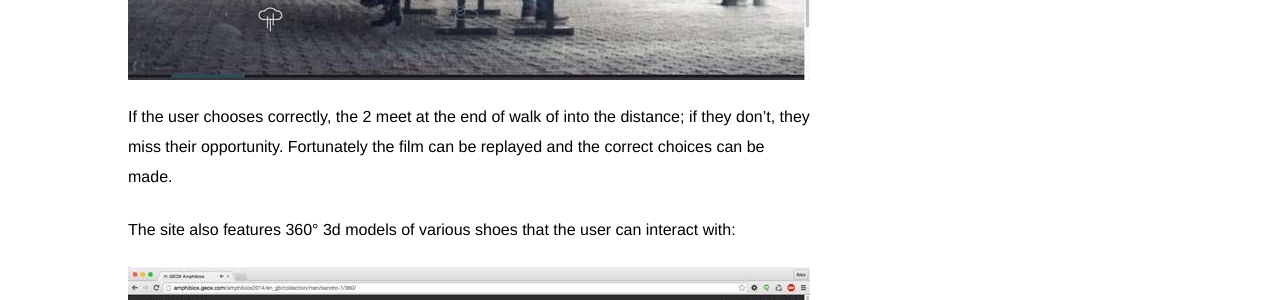
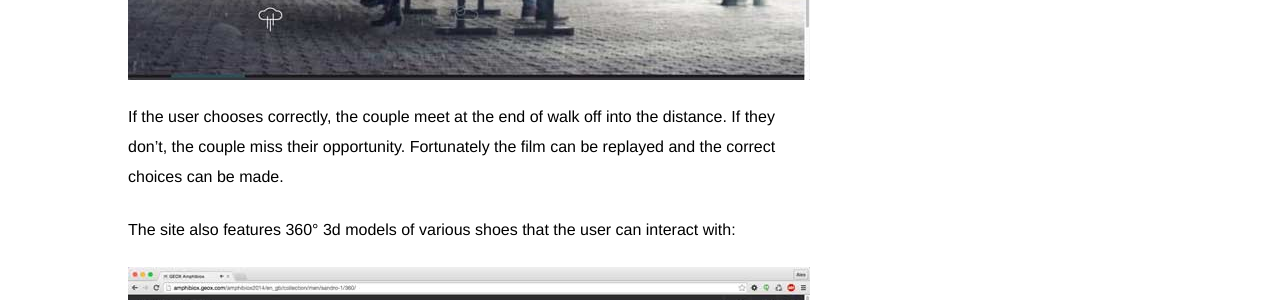
Before and after one commit to alexcoady/alexcoady.github.io, a Jekyll site: the page built from _posts/2014-09-10-geox-amhibiox.markdown, in a window 1280 px wide. Shown: the part 1318-1618 px from the top of the page. Built offline with Jekyll 4.4.1, drawn with Linux system fonts in a browser that asks for light colours; some web fonts are replaced.

Commit message:
typo in geox case study

```diff
--- a/_posts/2014-09-10-geox-amhibiox.markdown
+++ b/_posts/2014-09-10-geox-amhibiox.markdown
@@ -19,7 +19,7 @@ The film features 2 characters whose days depends on the choices in weather that
 
 ![Before tearing]({{ "/change.jpg" | prepend: page.slug | prepend: page.imagesrc | prepend: site.baseurl }})
 
-If the user chooses correctly, the 2 meet at the end of walk of into the distance; if they don't, they miss their opportunity. Fortunately the film can be replayed and the correct choices can be made.
+If the user chooses correctly, the couple meet at the end of walk off into the distance. If they don't, the couple miss their opportunity. Fortunately the film can be replayed and the correct choices can be made.
 
 The site also features 360&deg; 3d models of various shoes that the user can interact with:
 
```
